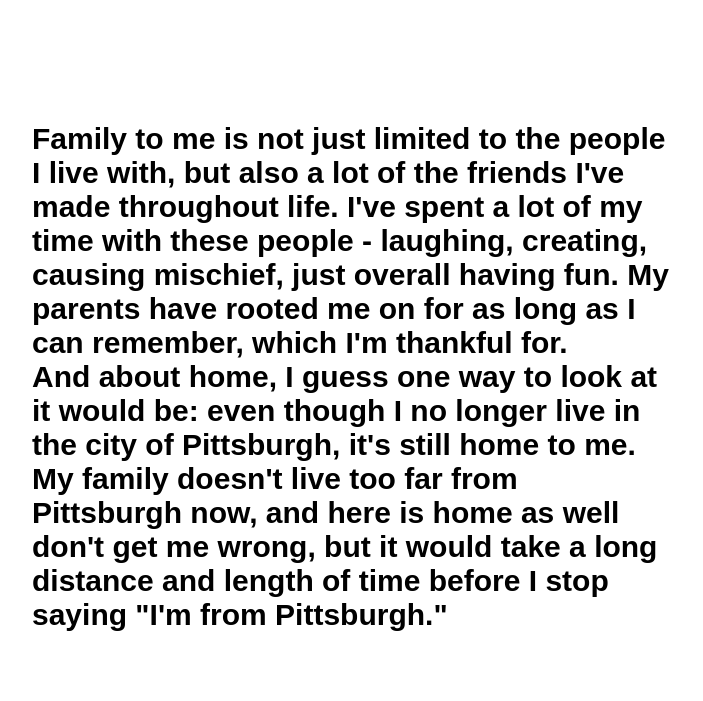
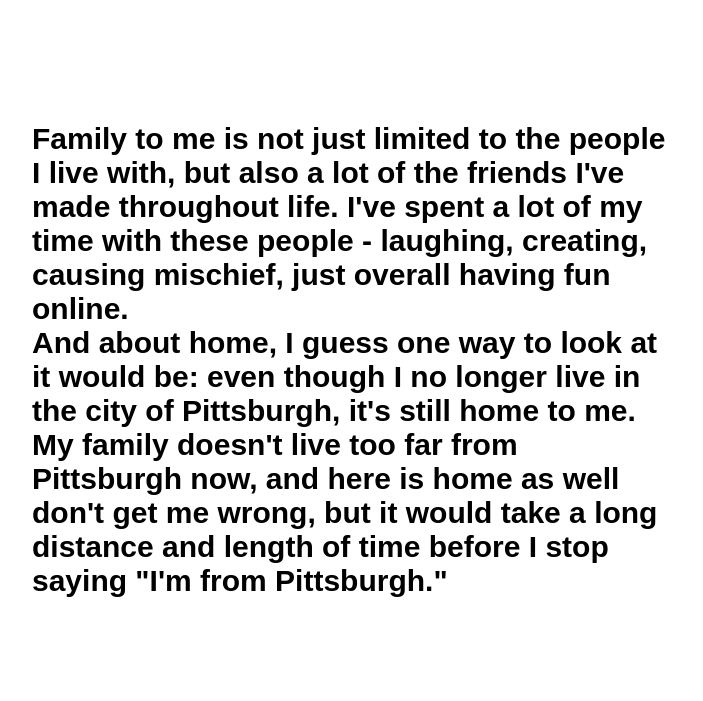
Before and after one commit to celhhayden/Celest-Hayden, a plain HTML site: page index.html in a window 1280 px wide. Shown: the part 2503-3204 px from the top of the page, without its empty margins (288-991 px from the left). Drawn offline with Linux system fonts and the light colour scheme.

Commit message:
Add files via upload

```diff
--- a/index.html
+++ b/index.html
@@ -83,7 +83,7 @@ Now, change the other relevant information in this section, especially if you're
 
 <div class="par-centertext">
   <h2>
-	  Family to me is not just limited to the people I live with, but also a lot of the friends I've made throughout life.  I've spent a lot of my time with these people - laughing, creating, causing mischief, just overall having fun.  My parents have rooted me on for as long as I can remember, which I'm thankful for.
+	  Family to me is not just limited to the people I live with, but also a lot of the friends I've made throughout life.  I've spent a lot of my time with these people - laughing, creating, causing mischief, just overall having fun online.
 	  <br>
 	  And about home, I guess one way to look at it would be: even though I no longer live in the city of Pittsburgh, it's still home to me.  My family doesn't live too far from Pittsburgh now, and here is home as well don't get me wrong, but it would take a long distance and length of time before I stop saying "I'm from Pittsburgh."
   </h2>
```
